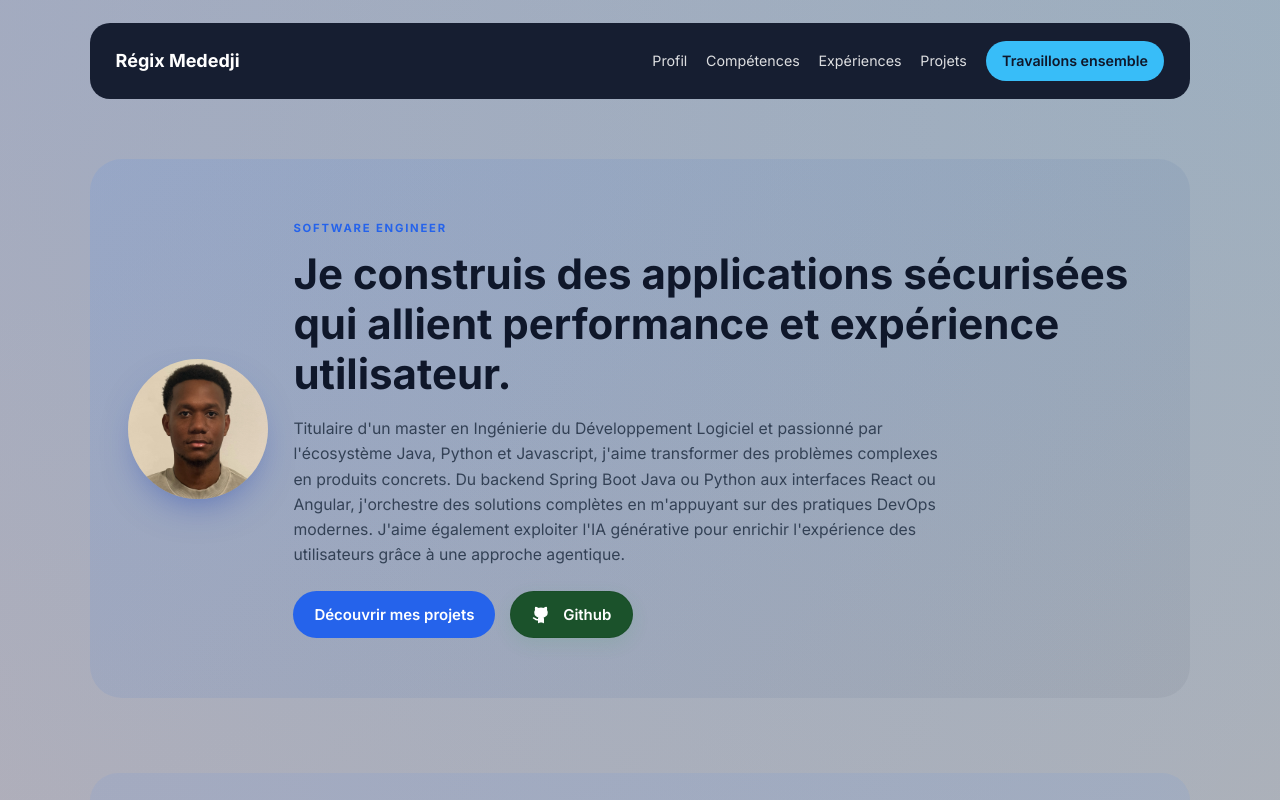
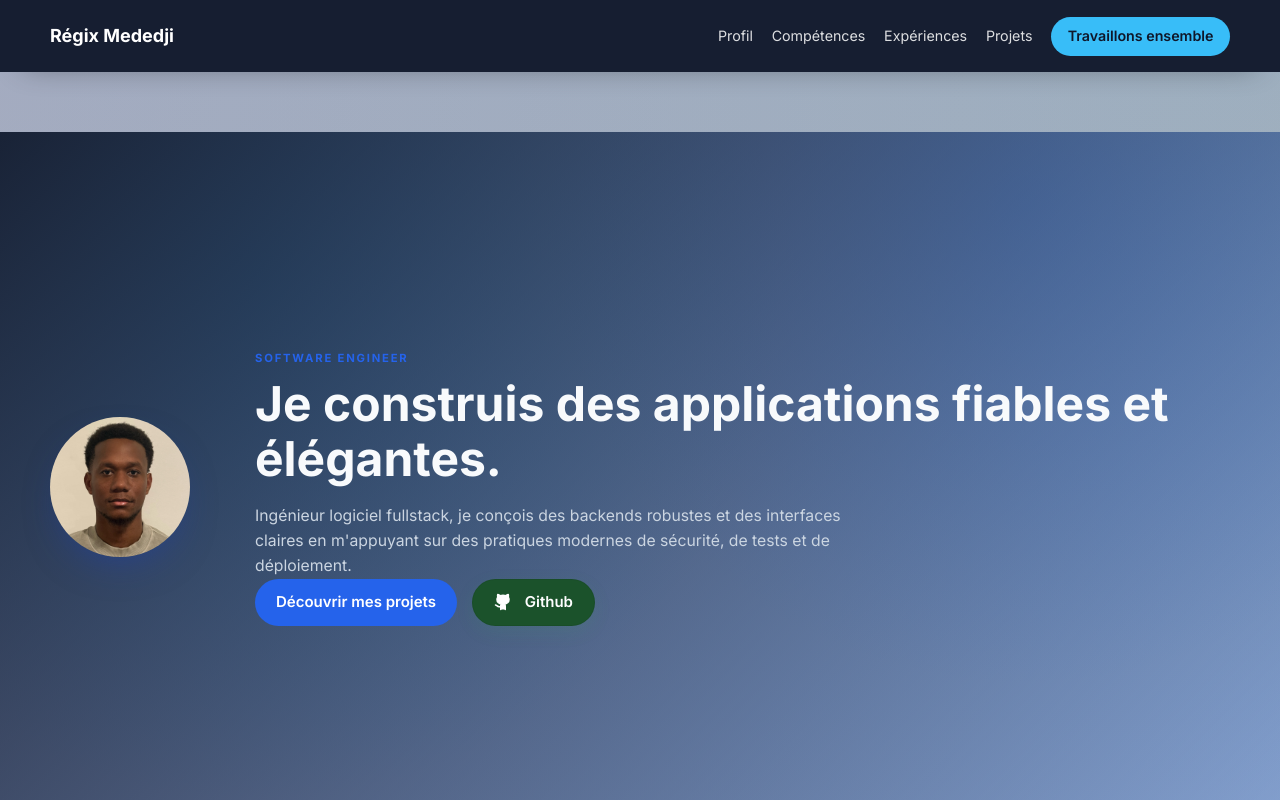
Before and after one commit to regixx20/portfolio, a React (Vite) app: page / in a window 1280 px wide. Shown: the top 800 px of the page. Built offline with nearby package versions, Linux system fonts and the light colour scheme.

Commit message:
Full-width navbar and hero refresh

```diff
--- a/src/App.css
+++ b/src/App.css
@@ -17,6 +17,17 @@ html {
 
 .section {
   margin: 0 auto 5rem;
+}
+
+.section--full-bleed {
+  width: 100vw;
+  margin-left: calc(50% - 50vw);
+  margin-right: calc(50% - 50vw);
+  margin-bottom: 5rem;
+}
+
+.section--full-bleed:last-of-type {
+  margin-bottom: 0;
 }
 
 .section:last-of-type {
@@ -45,20 +56,25 @@ html {
 
 /* Navbar */
 .navbar {
-  width: min(1100px, 92vw);
-  margin: 1.5rem auto 0;
-  padding: 1.25rem clamp(1rem, 2vw, 1.75rem);
+  position: sticky;
+  top: 0;
+  width: 100%;
+  margin: 0;
+  padding: 1.1rem 0;
   background: rgba(15, 23, 42, 0.95);
   color: #fff;
-  border-radius: 20px;
+  backdrop-filter: blur(12px);
+  box-shadow: 0 16px 30px -24px rgba(0, 0, 0, 0.45);
+  z-index: 12;
+}
+
+.navbar__container {
+  width: min(1180px, 94vw);
+  margin: 0 auto;
   display: flex;
   align-items: center;
   justify-content: space-between;
   gap: 1.5rem;
-  position: sticky;
-  top: 1rem;
-  backdrop-filter: blur(12px);
-  z-index: 10;
 }
 
 .navbar__brand {
@@ -99,13 +115,27 @@ html {
 
 /* Hero */
 .hero {
+  width: 100%;
+  background: linear-gradient(135deg, rgba(15, 23, 42, 0.92), rgba(59, 130, 246, 0.35)),
+    radial-gradient(circle at 20% 20%, rgba(14, 165, 233, 0.35), transparent 45%),
+    radial-gradient(circle at 80% 10%, rgba(59, 130, 246, 0.3), transparent 40%);
+  color: #e2e8f0;
+  padding: clamp(3rem, 6vw, 5rem) 0;
+}
+
+.hero--full {
+  min-height: calc(100vh - 90px);
+  display: flex;
+  align-items: center;
+}
+
+.hero__layout {
+  width: min(1180px, 94vw);
+  margin: 0 auto;
   display: grid;
   gap: clamp(1.5rem, 4vw, 3rem);
-  grid-template-columns: minmax(0, 120px) minmax(0, 1fr);
+  grid-template-columns: minmax(0, 160px) minmax(0, 1fr);
   align-items: center;
-  background: linear-gradient(135deg, rgba(59, 130, 246, 0.12), rgba(15, 23, 42, 0.05));
-  padding: clamp(2.5rem, 5vw, 4rem) clamp(1.75rem, 3vw, 3.5rem);
-  border-radius: 32px;
 }
 
 .hero__avatar {
@@ -123,10 +153,10 @@ html {
 }
 
 .hero__content h1 {
-  font-size: clamp(2rem, 4vw, 2.8rem);
-  line-height: 1.2;
-  margin: 0.75rem 0 1.1rem;
-  color: #0f172a;
+  font-size: clamp(2.2rem, 5vw, 3.2rem);
+  line-height: 1.15;
+  margin: 0.6rem 0 1.1rem;
+  color: #f8fafc;
 }
 
 .hero__eyebrow {
@@ -138,9 +168,9 @@ html {
 }
 
 .hero__description {
-  color: #334155;
+  color: #cbd5e1;
   font-size: 1.05rem;
-  max-width: 65ch;
+  max-width: 62ch;
 }
 
 .hero__highlights {
@@ -720,7 +750,7 @@ html {
 }
 
 @media (max-width: 780px) {
-  .navbar {
+  .navbar__container {
     flex-direction: column;
     align-items: flex-start;
   }
@@ -730,16 +760,8 @@ html {
     justify-content: flex-start;
   }
 
-  .hero {
+  .hero__layout {
     grid-template-columns: 1fr;
-    text-align: left;
-  }
-
-  .hero__avatar {
-    margin: 0 auto;
-  }
-
-  .hero__content {
     text-align: left;
   }
 
--- a/src/App.jsx
+++ b/src/App.jsx
@@ -15,7 +15,9 @@ function Home() {
     <div className="app-layout">
       <Navbar />
       <main className="app-main">
-        <section id="profil" className="section"><Profile /></section>
+        <section id="profil" className="section section--full-bleed">
+          <Profile />
+        </section>
         <section id="skills" className="section section--accent"><Skills /></section>
         <section id="experiences" className="section"><Experiences /></section>
         <section id="projets" className="section section--accent"><Projects /></section>
--- a/src/components/Navbar.jsx
+++ b/src/components/Navbar.jsx
@@ -1,6 +1,7 @@
 export default function Navbar() {
   return (
     <header className="navbar">
+      <div className="navbar__container">
         <div>
           <p className="navbar__brand">Régix Mededji</p>
         </div>
@@ -13,6 +14,7 @@ export default function Navbar() {
             Travaillons ensemble
           </a>
         </nav>
+      </div>
     </header>
   );
 }
--- a/src/components/Profile.jsx
+++ b/src/components/Profile.jsx
@@ -1,18 +1,22 @@
 import { Github } from "lucide-react";
+
 export default function Profile() {
   return (
-    <div id ="profil" className="hero">
-      <img className="hero__avatar" src="/photo_regix.jpg" alt="Photo de Régix Mededji" aria-hidden="true"/>
+    <div className="hero hero--full">
+      <div className="hero__layout">
+        <img
+          className="hero__avatar"
+          src="/photo_regix.jpg"
+          alt="Photo de Régix Mededji"
+          aria-hidden="true"
+        />
         <div className="hero__content">
           <p className="hero__eyebrow">Software engineer</p>
-        <h1>Je construis des applications sécurisées qui allient performance et expérience utilisateur.</h1>
+          <h1>Je construis des applications fiables et élégantes.</h1>
           <p className="hero__description">
-          Titulaire d'un master en Ingénierie du Développement Logiciel et passionné par l&apos;écosystème Java, Python et Javascript, j&apos;aime transformer des problèmes
-          complexes en produits concrets. Du backend Spring Boot Java ou Python aux interfaces React ou Angular, j&apos;orchestre des
-          solutions complètes en m&apos;appuyant sur des pratiques DevOps modernes. J'aime également exploiter l'IA générative pour
-          enrichir l'expérience des utilisateurs grâce à une approche agentique.
+            Ingénieur logiciel fullstack, je conçois des backends robustes et des interfaces claires en m&apos;appuyant sur des
+            pratiques modernes de sécurité, de tests et de déploiement.
           </p>
-        <br />
 
           <div className="hero__actions">
             <a className="button" href="#projets">
@@ -24,12 +28,12 @@ export default function Profile() {
               target="_blank"
               rel="noreferrer"
             >
-
               <Github size={18} />
               Github
             </a>
           </div>
         </div>
       </div>
+    </div>
   );
 }
```
Lines whose indentation alone changed are shown as unchanged.
